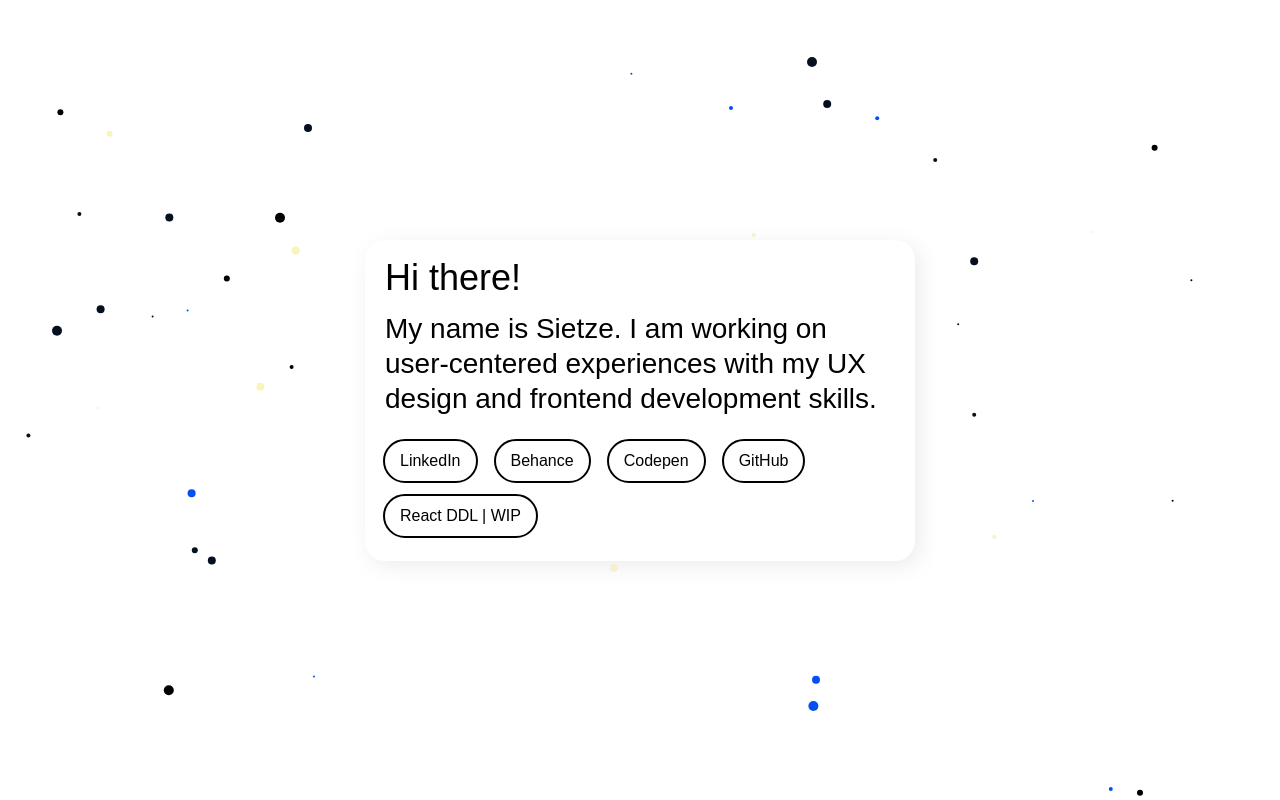
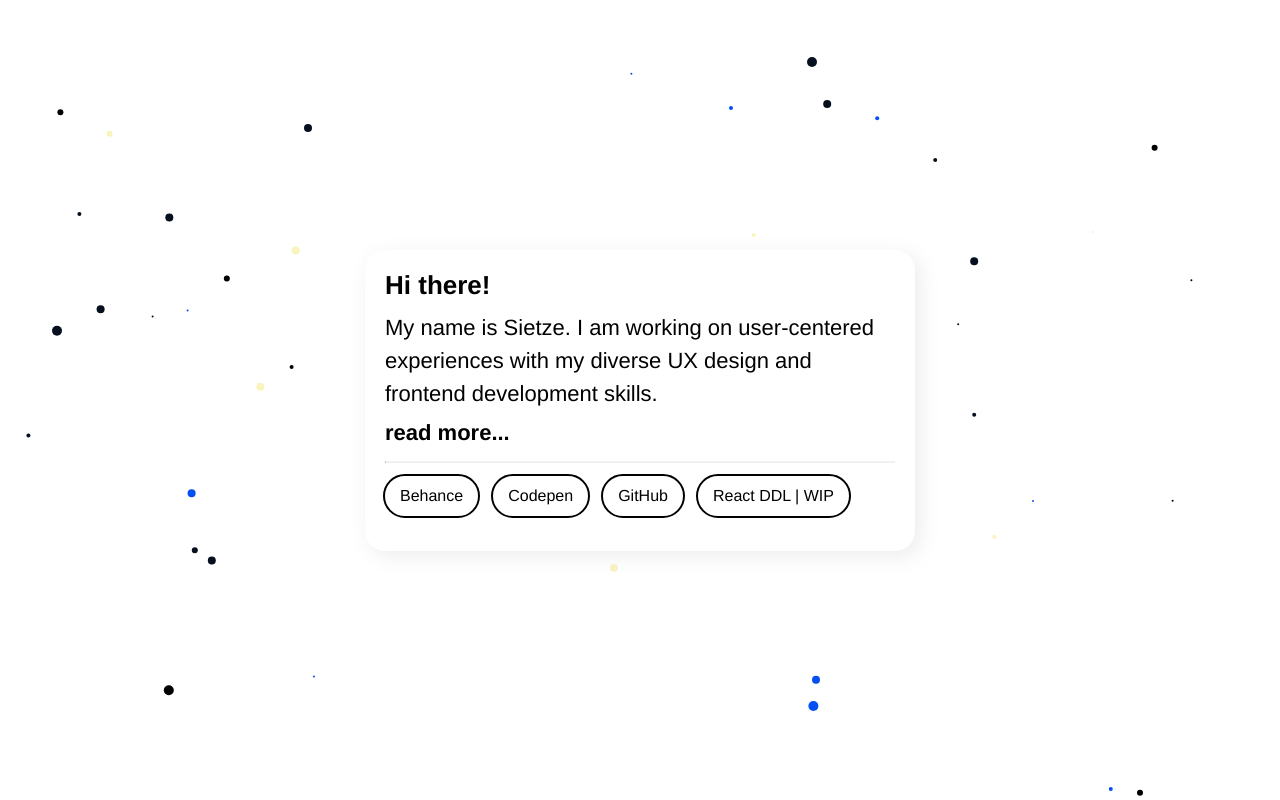
Before and after one commit to supernova770/portfolio, a React (Create React App) app: page / in a window 1280 px wide. Built offline with nearby package versions, Linux system fonts and the light colour scheme.

Commit message:
new edits

```diff
--- a/src/App.css
+++ b/src/App.css
@@ -1,53 +1,28 @@
-/* http://meyerweb.com/eric/tools/css/reset/
-   v2.0 | 20110126
-   License: none (public domain)
-*/
+html {
+	box-sizing: border-box;
+	font-size: 16px;
+}
 
-html, body, div, span, applet, object, iframe,
-h1, h2, h3, h4, h5, h6, p, blockquote, pre,
-a, abbr, acronym, address, big, cite, code,
-del, dfn, em, img, ins, kbd, q, s, samp,
-small, strike, strong, sub, sup, tt, var,
-b, u, i, center,
-dl, dt, dd, ol, ul, li,
-fieldset, form, label, legend,
-table, caption, tbody, tfoot, thead, tr, th, td,
-article, aside, canvas, details, embed,
-figure, figcaption, footer, header, hgroup,
-menu, nav, output, ruby, section, summary,
-time, mark, audio, video {
+*,
+*:before,
+*:after {
+	box-sizing: inherit;
+}
+
+body,
+h1,
+h2,
+h3,
+h4,
+h5,
+h6,
+p,
+ol,
+ul {
 	margin: 0;
 	padding: 0;
-	border: 0;
-	font-size: 100%;
-	font: inherit;
-	vertical-align: baseline;
+	font-weight: normal;
 }
-/* HTML5 display-role reset for older browsers */
-article, aside, details, figcaption, figure,
-footer, header, hgroup, menu, nav, section {
-	display: block;
-}
-body {
-	line-height: 1;
-}
-ol, ul {
-	list-style: none;
-}
-blockquote, q {
-	quotes: none;
-}
-blockquote:before, blockquote:after,
-q:before, q:after {
-	content: '';
-	content: none;
-}
-table {
-	border-collapse: collapse;
-	border-spacing: 0;
-}
-
-@import url('https://fonts.googleapis.com/css2?family=Poppins:wght@200;300;400;500&display=swap');
 
 .App {
 	background-color: #ffffff;
@@ -58,5 +33,5 @@ table {
 	justify-content: center;
 	font-size: calc(10px + 2vmin);
 	color: white;
-  font-family: 'Poppins', sans-serif;
+	font-family: 'Helvetica', sans-serif;
 }
--- a/src/components/card/card.css
+++ b/src/components/card/card.css
@@ -11,19 +11,63 @@
 }
 
 #portfolio-text-title {
-    font-weight: 500;
-    font-size: 36px;
+    font-weight: bold;
+    font-size: 26px;
     color: black;
 }
 
 #portfolio-text-body {
     font-weight: 300;
-    font-size: 28px;
-    line-height: 1.25;
-    margin-top: 15px;
+    font-size: 22px;
+    line-height: 1.5;
+    margin-top: 10px;
     color: black;
 }
 
-.chip-container {
+#portfolio-text-extended-inactive {
+    font-weight: 300;
+    font-size: 22px;
+    color: black;
+    line-height: 1.5;
+    height:0px;
+    visibility: hidden;
+    opacity: 0;
+}
+
+#portfolio-text-extended-active {
+    font-weight: 300;
+    font-size: 22px;
+    color: black;
+    line-height: 1.5;
     margin-top: 15px;
+    height:auto;
+    visibility:visible;
+    opacity: 1;
+
+    -webkit-transition: all .8s ease;
+    -moz-transition: all .8s ease;
+    -o-transition: all .8s ease;
+    -ms-transition: all .8s ease;
+    transition: all .8s ease;
 }
+
+#text-hr {
+    border-top: 0.5px solid rgb(243, 243, 243);
+}
+
+#button-extend {
+    color: black;
+    font-size: 22px;
+    margin-top: 10px;
+    margin-bottom: 15px;
+    cursor: pointer;
+    font-weight: bold;
+}
+
+#button-extend:hover {
+    color: #034ff4;
+    font-size: 22px;
+    margin-top: 10px;
+    margin-bottom: 15px;
+    cursor: pointer;
+}
--- a/src/components/card/card.jsx
+++ b/src/components/card/card.jsx
@@ -1,21 +1,46 @@
-import {React} from 'react';
-import "./card.css"
-import { Chip } from '../chip';
+import { React, useState } from "react";
+import "./card.css";
+import { Chip } from "../chip";
 
-export const Card = ({href, name}) => {
-    return (
-        <div className="card">
-            <div className='innerCard'>
-            <h2 id="portfolio-text-title">Hi there!</h2>
-            <p id="portfolio-text-body">My name is Sietze. I am working on user-centered experiences with my UX design and frontend development skills.</p>
-            <div className="chip-container">
-                <Chip name={"LinkedIn"} href={'https://www.linkedin.com/in/sietze-van-de-star/'}/>
-                <Chip name={"Behance"} href={'https://www.behance.net/sietzevanda20e'}/>
-                <Chip name={"Codepen"} href={'https://codepen.io/svandes'}/>
-                <Chip name={"GitHub"} href={'https://github.com/supernova770'}/>
-                <Chip name={"React DDL | WIP"} href={'https://supernova770.github.io/dropdown-showcase/'}/>
-            </div>
-            </div>
+export const Card = ({ href, name }) => {
+  const [textShouldExtend, setTextShouldExtend] = useState(false)
+  function handleTextExtend() {
+    setTextShouldExtend(prevState => !prevState);
+  }
+  return (
+    <div className="card">
+      <div className="innerCard">
+        <h2 id="portfolio-text-title">Hi there!</h2>
+        <div id="portfolio-text-container">
+          <p id="portfolio-text-body">
+            My name is Sietze. I am working on user-centered experiences with my
+            diverse UX design and frontend development skills.
+          </p>
+          <div id={textShouldExtend ? "portfolio-text-extended-active" : "portfolio-text-extended-inactive"}>
+            I believe that design can solve problems in a way that is both
+            pleasing and impactful adressing both human needs and business constraints.
+            This is achieved through a swift meticulous process of problem analysis, innovative solution
+            exploration and prototyping, incorporation of user feedback, and the deliberate implementation of
+            design choices rooted in sound logical reasoning.
+          </div>
         </div>
-    )
-}
+        <p onClick={handleTextExtend} id="button-extend">
+          {textShouldExtend ? "read less" : "read more..."}
+        </p>
+        <hr id="text-hr" />
+        <div className="chip-list">
+          <Chip
+            name={"Behance"}
+            href={"https://www.behance.net/sietzevanda20e"}
+          />
+          <Chip name={"Codepen"} href={"https://codepen.io/svandes"} />
+          <Chip name={"GitHub"} href={"https://github.com/supernova770"} />
+          <Chip
+            name={"React DDL | WIP"}
+            href={"https://supernova770.github.io/dropdown-showcase/"}
+          />
+        </div>
+      </div>
+    </div>
+  );
+};
--- a/src/components/chip/chip.css
+++ b/src/components/chip/chip.css
@@ -8,7 +8,7 @@
   border-radius: 25px;
   background-color: #ffffff;
   outline: solid 2px black;
-  margin:10px 20px 5px 0px;
+  margin:0px 15px 15px 0px;
   cursor: pointer;
 }
 
--- a/src/svgAnimationEngine/run.jsx
+++ b/src/svgAnimationEngine/run.jsx
@@ -1,16 +1,17 @@
-import { React, useEffect, useRef } from "react";
+import { React, useLayoutEffect, useRef } from "react";
 import _ from "lodash";
 
 let height = window.innerHeight,
   width = window.innerWidth;
 
 export const ParticleAnimation = () => {
+  //useRef to prevent problems with React.
   const partRef = useRef(null);
 
-  useEffect(() => {
-    //useRef to prevent problems with React.
-    let svg = partRef.current;
+  useLayoutEffect(() => {
 
+    let svg = partRef.current,
+    colors = ["#f9f3bd", "#034ff4", "#050f1e"];
     const createSvgNode = (n, attributes) => {
       n = document.createElementNS("http://www.w3.org/2000/svg", n);
       for (let a in attributes) {
@@ -24,26 +25,28 @@ export const ParticleAnimation = () => {
       return n;
     };
 
-    let colors = ["#f9f3bd", "#034ff4", "#050f1e"];
-    class Particle {
+    class Circle {
       constructor() {
         this.r = _.random(1, 5);
         this.d = this.r * 2;
         this.x = _.random(this.r, width - this.d);
         this.y = _.random(this.r, height - this.d);
         this.col = colors[_.random(0, 3)];
-        this.mass = 10 * this.r;
-
+        this.vX = _.random(-10, 10) / 15;
+        this.vY = _.random(-10, 10) / 15;
         this.el = createSvgNode("circle", {
           cx: this.x,
           cy: this.y,
           r: this.r,
           fill: this.col,
         });
+      }
 
-        this.vX = _.random(-10, 10) / 15;
-        this.vY = _.random(-10, 10) / 15;
+      draw() {
+        this.el.setAttribute("cx", this.x);
+        this.el.setAttribute("cy", this.y);
       }
+
       update() {
         this.x += this.vX;
         this.y += this.vY;
@@ -57,18 +60,13 @@ export const ParticleAnimation = () => {
           this.y = this.y <= this.r ? this.r : height - this.r;
           this.vY *= -1;
         }
-
         this.draw();
-      }
-      draw() {
-        this.el.setAttribute("cx", this.x);
-        this.el.setAttribute("cy", this.y);
       }
     }
 
     // create particles
     let particles = [];
-    let maxParts = 25;
+    let maxParts = 24;
 
     if (width < 350) {
       maxParts = 10;
@@ -76,7 +74,7 @@ export const ParticleAnimation = () => {
 
     function createParticles() {
       for (let i = 0; i < maxParts; i++) {
-        particles.push(new Particle());
+        particles.push(new Circle());
       }
     }
 
@@ -92,6 +90,7 @@ export const ParticleAnimation = () => {
 
     //Start movement
     loop();
+
   }, []);
 
   return (
```
Also changed, not shown: public/logo192.png (deleted), public/logo512.png (deleted), public/manifest.json. Lines whose indentation alone changed are shown as unchanged.
